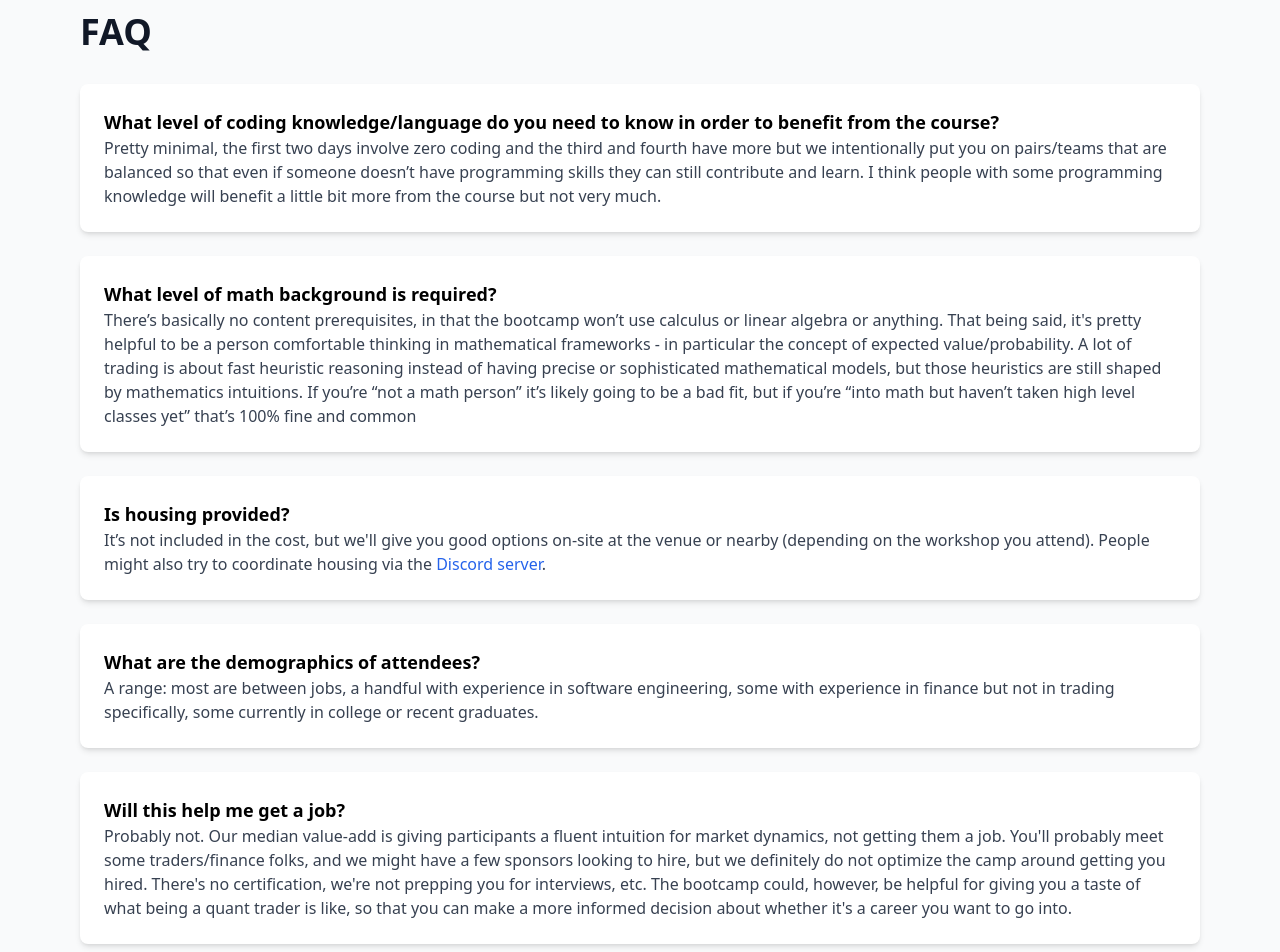
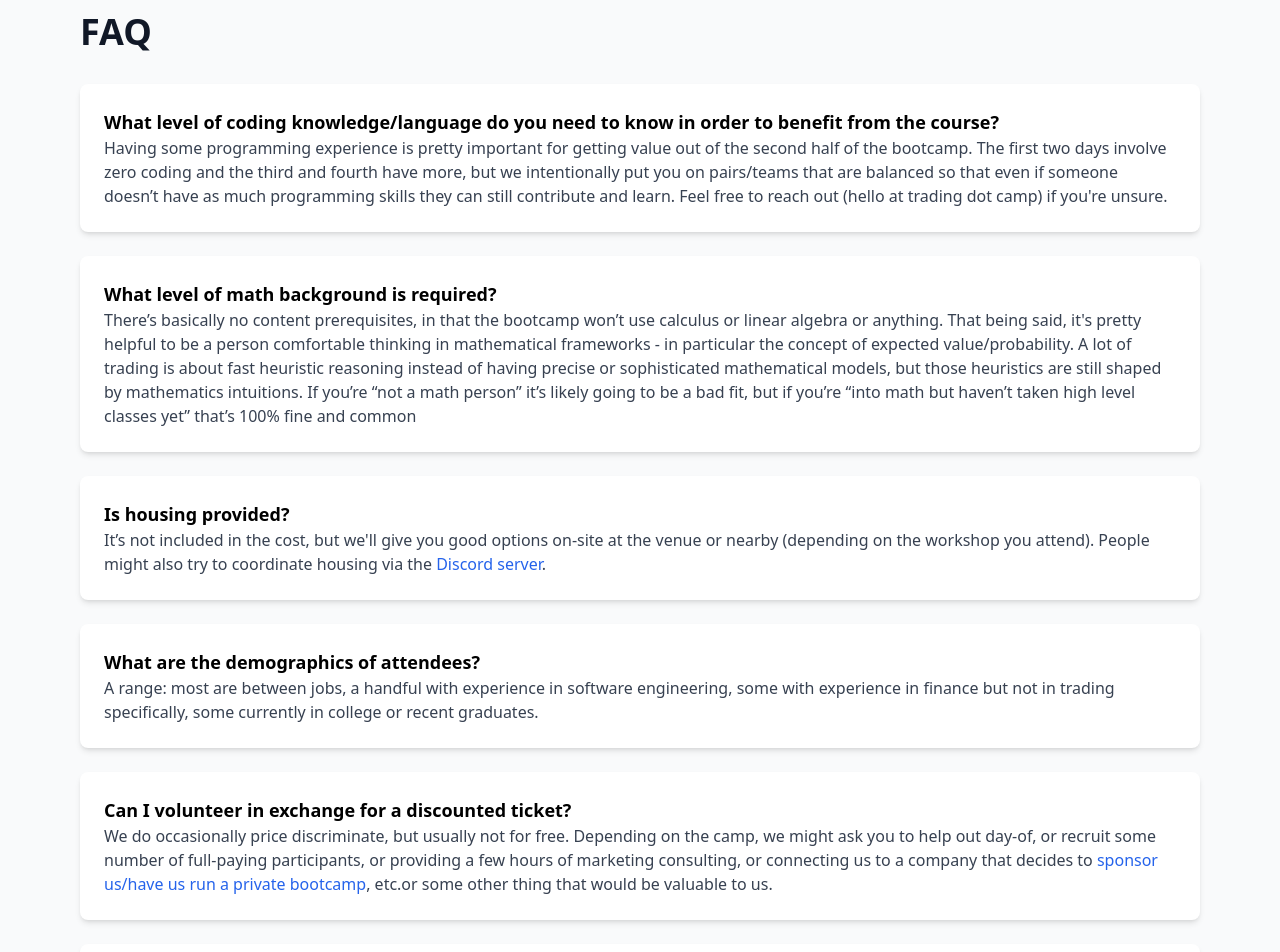
Before and after one commit to tradingbootcamp/website, a Vue app: page /faq in a window 1280 px wide. Shown: the part 100-1052 px from the top of the page. Built offline with nearby package versions, Linux system fonts and the light colour scheme.

Commit message:
updated faq
more clear that some programming experience is important; added info about volunteering in exchange for a ticket.

```diff
--- a/src/components/faq.vue
+++ b/src/components/faq.vue
@@ -5,7 +5,7 @@
             <ul class="space-y-6">
                 <li class="bg-white p-6 rounded-lg shadow-md">
                     <strong class="text-lg font-semibold">What level of coding knowledge/language do you need to know in order to benefit from the course?</strong>
-                    <p class="text-gray-700">Pretty minimal, the first two days involve zero coding and the third and fourth have more but we intentionally put you on pairs/teams that are balanced so that even if someone doesn’t have programming skills they can still contribute and learn. I think people with some programming knowledge will benefit a little bit more from the course but not very much.</p>
+                    <p class="text-gray-700">Having some programming experience is pretty important for getting value out of the second half of the bootcamp. The first two days involve zero coding and the third and fourth have more, but we intentionally put you on pairs/teams that are balanced so that even if someone doesn’t have as much programming skills they can still contribute and learn. Feel free to reach out (hello at trading dot camp) if you're unsure.</p>
                 </li>
                 <li class="bg-white p-6 rounded-lg shadow-md">
                     <strong class="text-lg font-semibold">What level of math background is required?</strong>
@@ -18,6 +18,10 @@
                 <li class="bg-white p-6 rounded-lg shadow-md">
                     <strong class="text-lg font-semibold">What are the demographics of attendees?</strong>
                     <p class="text-gray-700">A range: most are between jobs, a handful with experience in software engineering, some with experience in finance but not in trading specifically, some currently in college or recent graduates.</p>
+                </li>
+                <li class="bg-white p-6 rounded-lg shadow-md">
+                    <strong class="text-lg font-semibold">Can I volunteer in exchange for a discounted ticket?</strong>
+                    <p class="text-gray-700">We do occasionally price discriminate, but usually not for free. Depending on the camp, we might ask you to help out day-of, or recruit some number of full-paying participants, or providing a few hours of marketing consulting, or connecting us to a company that decides to <a target="_blank" href="https://bit.ly/qtb-corporate-partnerships" class="text-blue-600 hover:text-blue-800">sponsor us/have us run a private bootcamp</a>, etc.or some other thing that would be valuable to us.</p>
                 </li>
                 <li class="bg-white p-6 rounded-lg shadow-md">
                     <strong class="text-lg font-semibold">Will this help me get a job?</strong>
```
